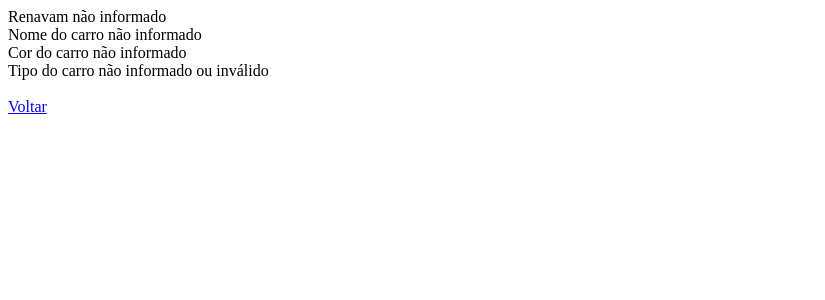
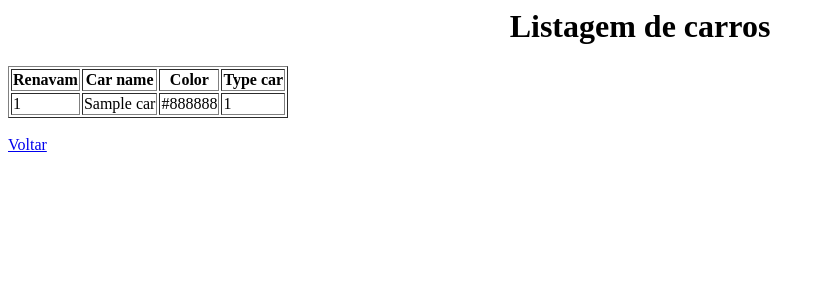
Before and after one commit to MUnente/seginfo, a PHP site: page /Controllers/CarController.php?action=1 in a window 1280 px wide. Shown: the top 300 px of the page, without its empty margins (0-825 px from the left). Run offline with PHP 8.4, Linux system fonts and the light colour scheme; tables that the repository leaves empty hold one stand-in row (values such as "Sample post"); data that the repository does not hold is empty.

Commit message:
Feature: Adding select funcionality

```diff
--- a/Controllers/CarController.php
+++ b/Controllers/CarController.php
@@ -1,14 +1,16 @@
 <?php
     include_once "../Models/Car.php";
     include_once "../Models/ETypeCar.php";
+    include_once "../Models/EActionController.php";
     include_once "../Repository/CarRepository.php";
 
-    $car = new Car($_POST["renavam"], $_POST["carName"], $_POST["color"], $_POST["typeCar"]);
+    if (isset($_GET['action']))
+        $action = intval($_GET['action']);
+    else
+        $action = 0;
+
+    function getFormErrors(Car $car) {
         $array_errors = array();
-
-    function formHasErrors() {
-        global $car, $array_errors;
-        $hasErrors = false;
         $typeCars = array(
             ETypeCar::SUV->value,
             ETypeCar::Sedan->value,
@@ -39,13 +41,59 @@
             array_push($array_errors, "Tipo do carro não informado ou inválido");
         }
 
-        if (count($array_errors) > 0)
-            $hasErrors = true;
-
-        return $hasErrors;
+        return $array_errors;
     }
 
-    if (formHasErrors()) {
+    function createHtmlTable($carsList) {
+        print "<table border='1'>";
+        print "<tr>";
+        print "<th>Renavam</th>";
+        print "<th>Car name</th>";
+        print "<th>Color</th>";
+        print "<th>Type car</th>";
+        print "</tr>";
+
+        foreach ($carsList as $car) {
+            print "<tr>";
+            print "<td>".$car->getRenavam()."</td>";
+            print "<td>".$car->getCarName()."</td>";
+            print "<td>".$car->getColor()."</td>";
+            print "<td>".$car->getTypeCarId()."</td>";
+            print "</tr>";
+        }
+
+        print "</table>";
+    }
+
+    if ($action <= 0) {
+        print "<br />URL inválida.";
+    }
+    else {
+        if ($action == EActionController::Select->value) {
+            try {
+                $carRepository = new CarRepository();
+                $carsList = $carRepository->SelectCars();
+
+                if (count($carsList) == 0) {
+                    print "<br />Não há carros cadastrados por enquanto.";
+                    exit;
+                }
+
+                print "<h1 style='text-align: center'>Listagem de carros</h1>";
+
+                createHtmlTable($carsList);
+                print "<br /><a href='../index.php'>Voltar</a>";
+            }
+            catch (Exception $ex) {
+                print $ex->getMessage();
+                print "<br /><a href='../index.php'>Voltar</a>";
+            }
+        }
+        else if ($action == EActionController::Insert->value) {
+            $car = new Car($_POST["renavam"], $_POST["carName"], $_POST["color"], $_POST["typeCar"]);
+            $array_errors = getFormErrors($car);
+
+            if (count($array_errors) > 0) {
                 foreach ($array_errors as $value) {
                     echo "$value <br />";
                 }
@@ -57,11 +105,13 @@
                     $carRepository = new CarRepository();
                     $carRepository->InsertCar($car);
 
-            echo "Hello, World!";
+                    header("Location: CarController.php?action=1");
                 }
                 catch (Exception $ex) {
                     print $ex->getMessage();
                     print "<br /><a href='../index.php'>Voltar</a>";
                 }
             }
+        }
+    }
 ?>
--- /dev/null
+++ b/Models/EActionController.php
@@ -0,0 +1,6 @@
+<?php
+    enum EActionController: int {
+        case Select = 1;
+        case Insert = 2;
+    }
+?>
--- a/Repository/CarRepository.php
+++ b/Repository/CarRepository.php
@@ -19,5 +19,24 @@
                 throw new Exception($ex->getMessage());
             }
         }
+
+        public function SelectCars() {
+            try {
+                $carsList = array();
+                $conn = Connection::connect();
+
+                $data = $conn->query("SELECT * FROM car")->fetchAll();
+
+                foreach ($data as $row) {
+                    $car = new Car($row["renavam"], $row["carName"], $row["color"], $row["typeCarId"]);
+                    array_push($carsList, $car);
+                }
+
+                return $carsList;
+            }
+            catch (Exception $ex) {
+                throw new Exception($ex->getMessage());
+            }
+        }
     }
 ?>
--- a/Views/form.php
+++ b/Views/form.php
@@ -22,9 +22,9 @@
         </style>
     </head>
     <body>
-        <h1 class="title">Cadastro de Carros</h1>
+        <h1 class="title">Cadastro de carros</h1>
 
-        <form action="./Controllers/CarController.php" method="post">
+        <form action="../Controllers/CarController.php?action=2" method="post">
             <div class="row">
                 <label for="renavam">Renavam:&nbsp</label>
                 <input type="text" name="renavam" maxlength="11" />
@@ -53,5 +53,7 @@
                 <button type="Submit">Cadastrar</button>
             </div>
         </form>
+        <br />
+        <a href="../index.php">Voltar</a>
     </body>
 </html>
--- a/index.php
+++ b/index.php
@@ -1,3 +1,6 @@
 <?php
-    include("Views/form.php");
+    print "<h1 style='text-align: center'>Sistema de carros</h1>";
+
+    print "<br /><a href='./Controllers/CarController.php?action=1'>Listar carros cadastrados</a>";
+    print "<br /><a href='./Views/form.php'>Cadastrar carro</a>";
 ?>
```
Lines whose indentation alone changed are shown as unchanged.
